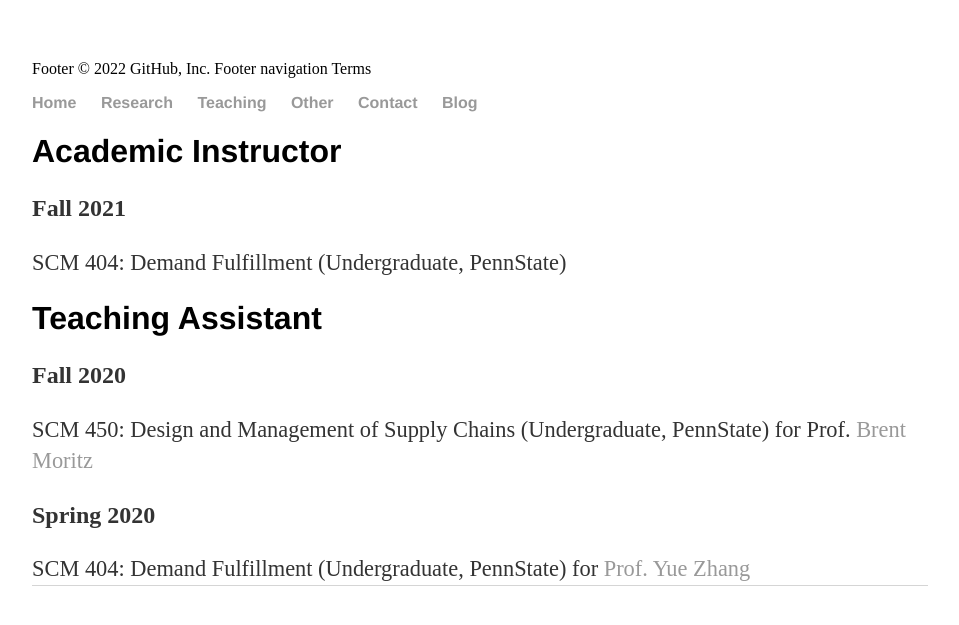
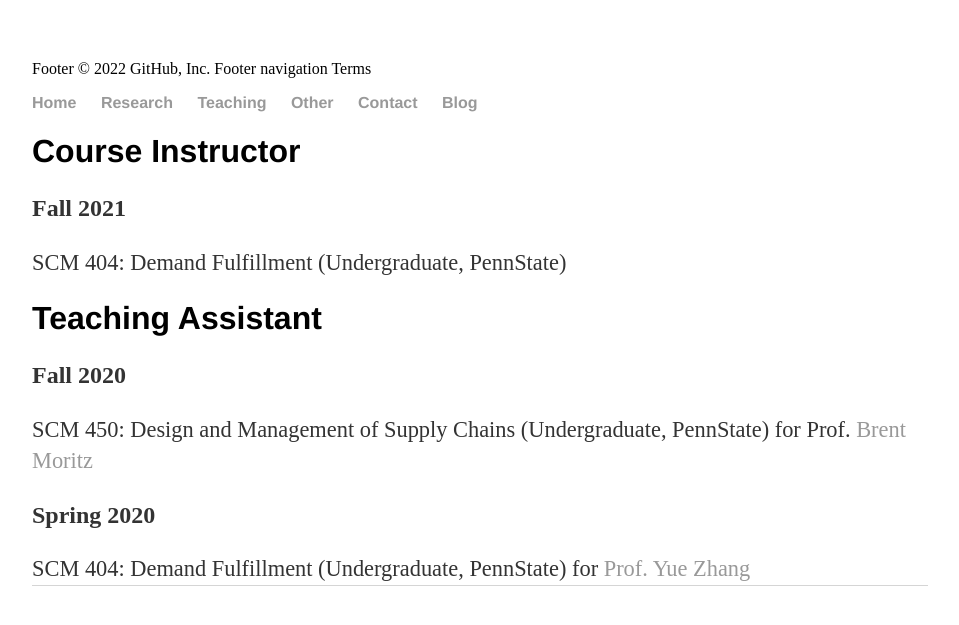
Before and after one commit to yinshi-gao/yinshi-gao.github.io, a Jekyll site: the page built from teaching/index.html, in a window 1280 px wide. Shown: the top 625 px of the page, without its empty margins (160-1119 px from the left). Built offline with Jekyll 4.4.1, drawn with Linux system fonts in a browser that asks for light colours.

Commit message:
Update index.html

```diff
--- a/teaching/index.html
+++ b/teaching/index.html
@@ -3,7 +3,7 @@ layout: default
 title: Yinshi Teaching
 ---
 <div class="blurb">
-	<h1>Academic Instructor</h1>
+	<h1>Course Instructor</h1>
   	<p>Fall 2021</p>
 	<p2>SCM 404: Demand Fulfillment (Undergraduate, PennState)</p2>
 	<h1>Teaching Assistant</h1>
```
